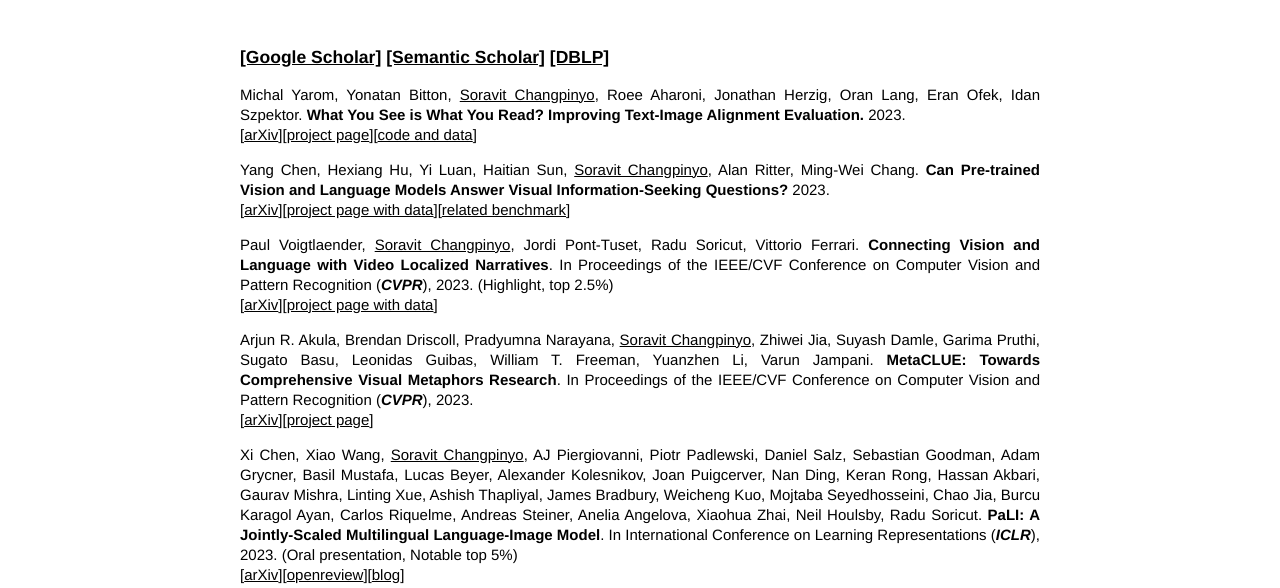
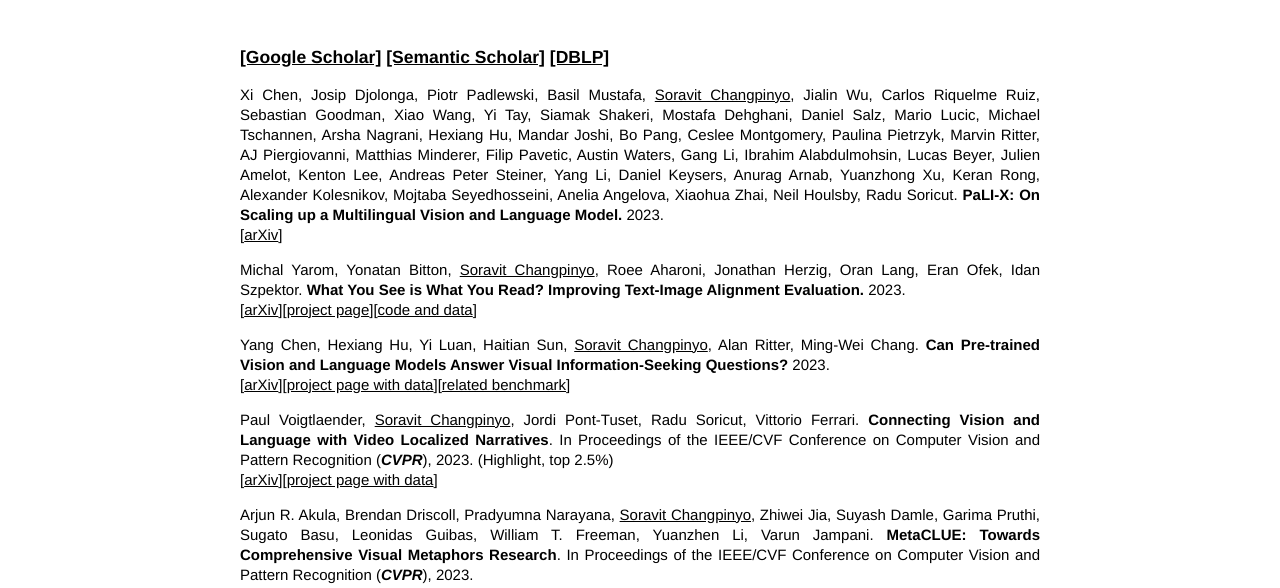
Before and after one commit to schangpi/beersora, a plain HTML site: page research.html in a window 1280 px wide. Shown: the part 193-781 px from the top of the page. Drawn offline with Linux system fonts and the light colour scheme.

Commit message:
Update research.html

```diff
--- a/research.html
+++ b/research.html
@@ -25,6 +25,8 @@
 	<h2> </h2>
 	<h3> <a href="https://scholar.google.com/citations?user=2TWx9x0AAAAJ&hl=en">[Google Scholar]</a> <a href="https://www.semanticscholar.org/author/Soravit-Changpinyo/2059199">[Semantic Scholar]</a> <a href="http://dblp.uni-trier.de/pers/hd/c/Changpinyo:Soravit">[DBLP]</a></h3>
 	<h3> </h3>
+	<p>Xi Chen, Josip Djolonga, Piotr Padlewski, Basil Mustafa, <u>Soravit Changpinyo</u>, Jialin Wu, Carlos Riquelme Ruiz, Sebastian Goodman, Xiao Wang, Yi Tay, Siamak Shakeri, Mostafa Dehghani, Daniel Salz, Mario Lucic, Michael Tschannen, Arsha Nagrani, Hexiang Hu, Mandar Joshi, Bo Pang, Ceslee Montgomery, Paulina Pietrzyk, Marvin Ritter, AJ Piergiovanni, Matthias Minderer, Filip Pavetic, Austin Waters, Gang Li, Ibrahim Alabdulmohsin, Lucas Beyer, Julien Amelot, Kenton Lee, Andreas Peter Steiner, Yang Li, Daniel Keysers, Anurag Arnab, Yuanzhong Xu, Keran Rong, Alexander Kolesnikov, Mojtaba Seyedhosseini, Anelia Angelova, Xiaohua Zhai, Neil Houlsby, Radu Soricut. <b>PaLI-X: On Scaling up a Multilingual Vision and Language Model.</b> 2023.
+	<br>[<a href="https://arxiv.org/abs/2305.18565">arXiv</a>]</p>
 	<p>Michal Yarom, Yonatan Bitton, <u>Soravit Changpinyo</u>, Roee Aharoni, Jonathan Herzig, Oran Lang, Eran Ofek, Idan Szpektor. <b>What You See is What You Read? Improving Text-Image Alignment Evaluation.</b> 2023.
 	<br>[<a href="https://arxiv.org/abs/2305.10400">arXiv</a>][<a href="https://wysiwyr-itm.github.io/">project page</a>][<a href="https://github.com/yonatanbitton/wysiwyr">code and data</a>]</p>
 	<p>Yang Chen, Hexiang Hu, Yi Luan, Haitian Sun, <u>Soravit Changpinyo</u>, Alan Ritter, Ming-Wei Chang. <b>Can Pre-trained Vision and Language Models Answer Visual Information-Seeking Questions?</b> 2023.
```
